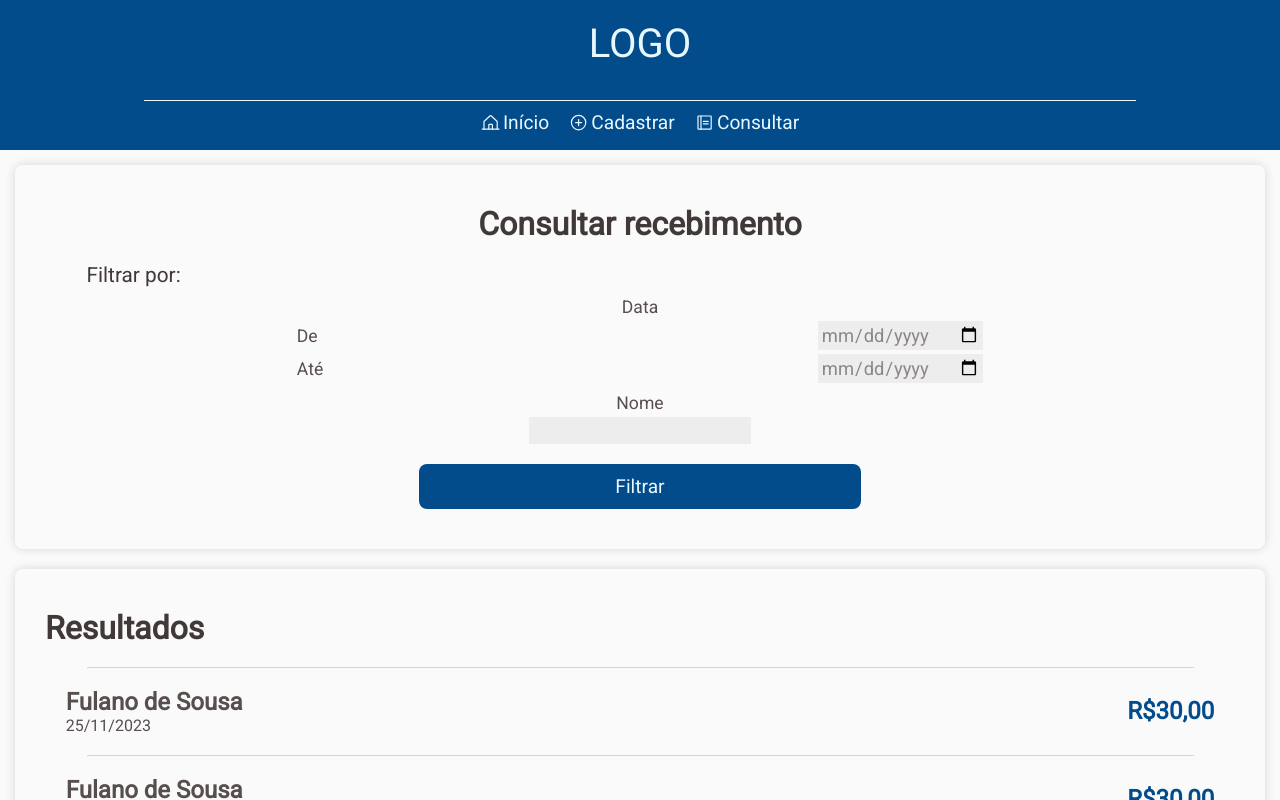
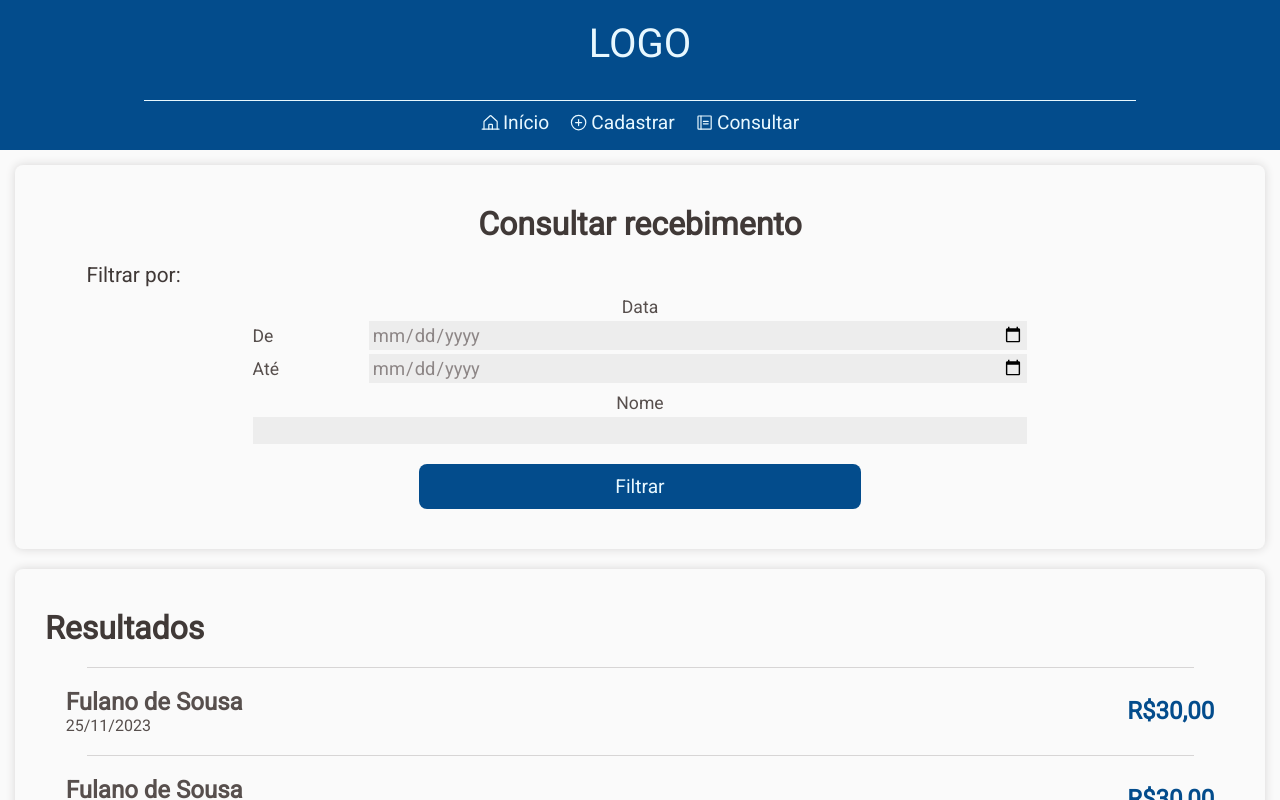
Before and after one commit to PedroSchinke/Controle-de-Pagamentos, a React (Vite) app: page /consultar in a window 1280 px wide. Shown: the top 800 px of the page. Built offline with nearby package versions, Linux system fonts and the light colour scheme; the HTML template or start-up script is replaced by a standard one.

Commit message:
added first request for api and update filter form organization

```diff
--- a/package.json
+++ b/package.json
@@ -10,12 +10,15 @@
     "preview": "vite preview"
   },
   "dependencies": {
+    "axios": "^1.6.2",
     "phosphor-icons": "^1.4.2",
     "phosphor-react": "^1.4.1",
     "react": "^18.2.0",
     "react-dom": "^18.2.0",
+    "react-hook-form": "^7.48.2",
     "react-router-dom": "^6.20.0",
-    "styled-components": "^6.1.1"
+    "styled-components": "^6.1.1",
+    "zod": "^3.22.4"
   },
   "devDependencies": {
     "@rocketseat/eslint-config": "^2.1.0",
--- a/src/pages/search page/components/filter/Filter.tsx
+++ b/src/pages/search page/components/filter/Filter.tsx
@@ -1,26 +1,68 @@
+import { useForm } from 'react-hook-form'
 import { FilterButton, FilterContainer, FilterForm } from './styles'
+import * as z from 'zod'
+import axios, { AxiosResponse } from 'axios'
+
+const filterSchema = z.object({
+  from_date: z.string(),
+  to_date: z.string(),
+  name: z.string(),
+})
+
+type filterDataProps = z.infer<typeof filterSchema>
 
 export function Filter() {
+  const { register, handleSubmit } = useForm<filterDataProps>()
+
+  const onSubmit = async (data: filterDataProps) => {
+    try {
+      filterSchema.parse(data)
+
+      const queryString = new URLSearchParams(
+        data as filterDataProps,
+      ).toString()
+
+      console.log(data)
+
+      const response: AxiosResponse = await axios.get(`endpoint?${queryString}`)
+      console.log('Response:', response)
+    } catch (error) {
+      console.error('Error:', error)
+    }
+  }
+
   return (
     <FilterContainer>
       <span>Filtrar por:</span>
-      <FilterForm>
-        <div className="filter">
-          <label>Data</label>
+      <FilterForm id="filter_form" onSubmit={handleSubmit(onSubmit)}>
+        <label className="main_label">
+          Data
           <div className="label_and_input_of_filter">
-            <label>De</label>
-            <input type="date" />
+            <label>
+              De
+              <input type="date" id="from_date" {...register('from_date')} />
+            </label>
           </div>
           <div className="label_and_input_of_filter">
-            <label>Até</label>
-            <input type="date" />
+            <label>
+              Até
+              <input type="date" id="to_date" {...register('to_date')} />
+            </label>
           </div>
-        </div>
-        <div className="filter">
-          <label>Nome</label>
-          <input type="text" />
-        </div>
-        <FilterButton>Filtrar</FilterButton>
+        </label>
+
+        <label className="main_label">
+          Nome
+          <input
+            type="text"
+            id="name"
+            className="name_input"
+            {...register('name')}
+          />
+        </label>
+        <FilterButton type="submit" form="filter_form">
+          Filtrar
+        </FilterButton>
       </FilterForm>
     </FilterContainer>
   )
--- a/src/pages/search page/components/filter/styles.ts
+++ b/src/pages/search page/components/filter/styles.ts
@@ -10,8 +10,8 @@ export const FilterContainer = styled.div`
   font-size: 1.3rem;
   color: ${(props) => props.theme.base_subtitle};
 
-  .filter {
-    width: 62%;
+  .main_label {
+    width: 70%;
     display: flex;
     flex-direction: column;
     align-items: center;
@@ -27,17 +27,26 @@ export const FilterContainer = styled.div`
   }
 
   label {
+    width: 100%;
+    display: flex;
+    justify-content: space-between;
+    align-items: center;
     font-size: 1.1rem;
     color: ${(props) => props.theme.base_text};
   }
 
   input {
+    width: 85%;
     padding: 3px;
     border: none;
     background-color: ${(props) => props.theme.base_input};
     font-family: 'Roboto', sans-serif;
     font-size: 1.15rem;
     color: ${(props) => props.theme.base_label};
+  }
+
+  .name_input {
+    width: 100%;
   }
 `
 
```
Also changed, not shown: 1 other file (tests, documents, lock files or other folders).
